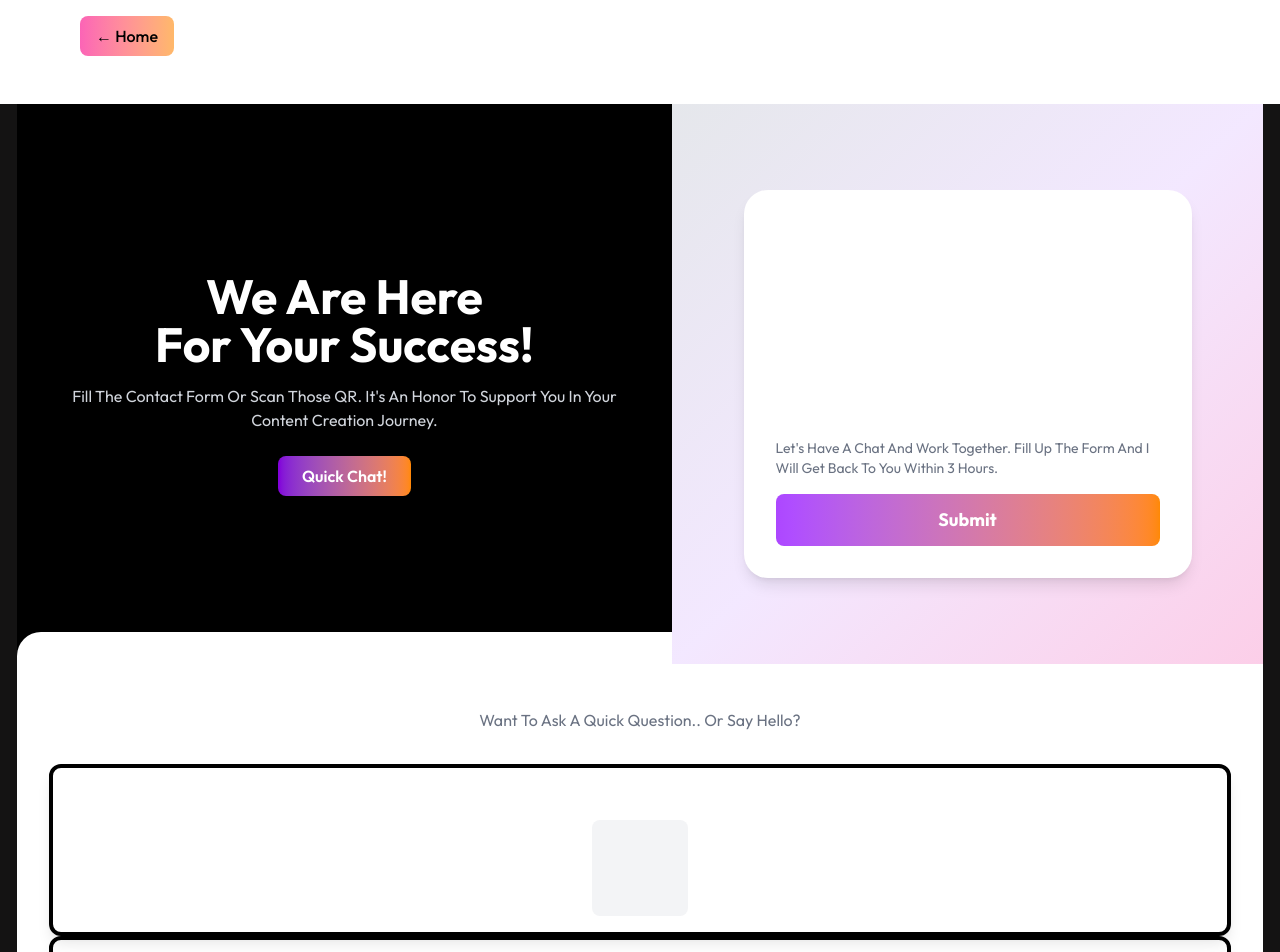
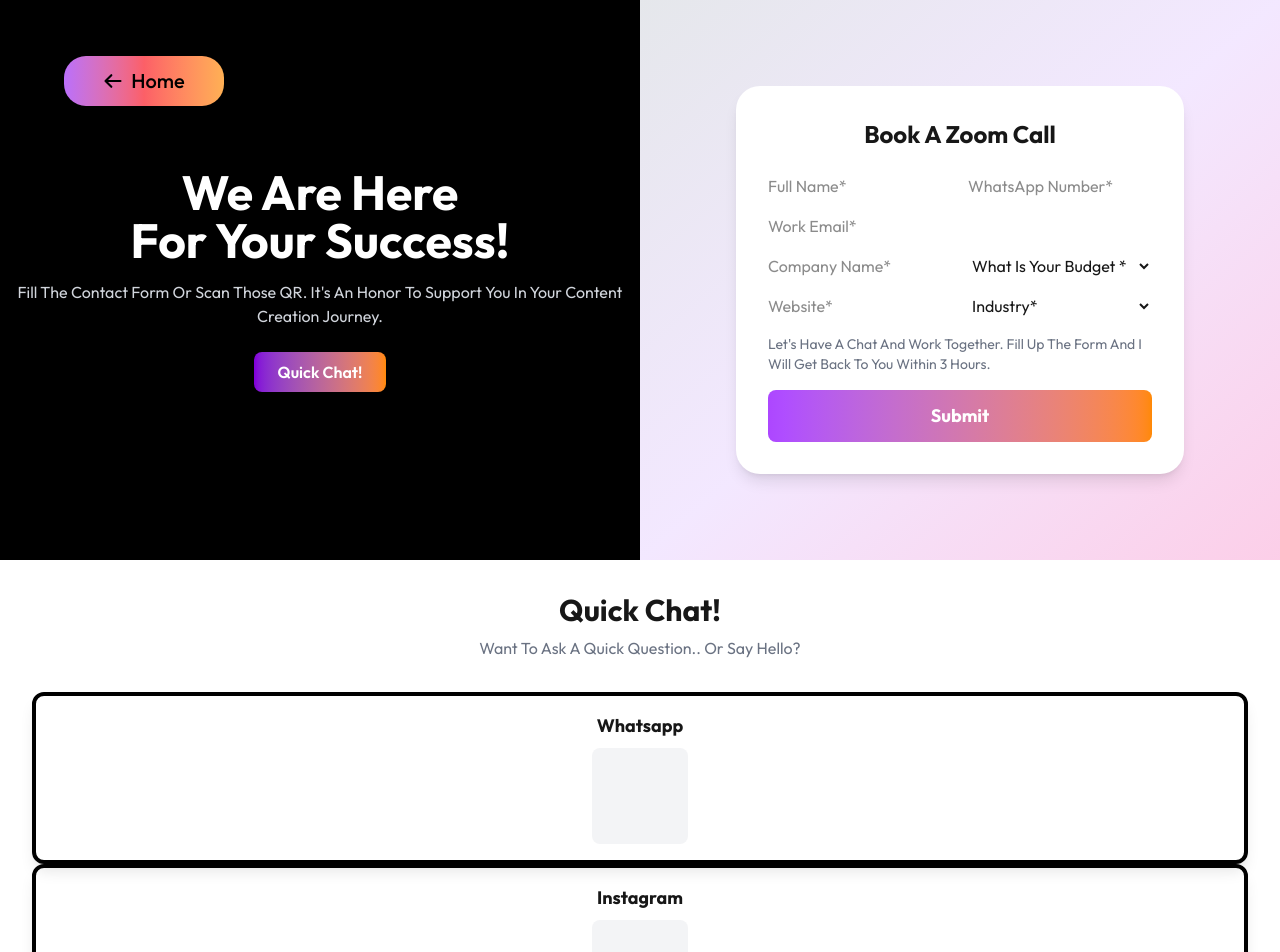
Before and after one commit to MoyasiGinko/SS-Media-website, a Next.js app: page /contact in a window 1280 px wide. Shown: the top 952 px of the page. Built offline with nearby package versions, Linux system fonts and the light colour scheme.

Commit message:
fix layout

```diff
--- a/app/(pages)/contact/page.tsx
+++ b/app/(pages)/contact/page.tsx
@@ -3,10 +3,8 @@ import React from "react";
 
 export default function Page() {
   return (
-    <div className="bg-[#141313] text-white min-h-screen flex flex-col">
-      <main className="flex-1 flex flex-col items-center ">
-        <ContactPage />
-      </main>
+    <div className="bg-[#141313]">
+      <ContactPage />
     </div>
   );
 }
--- /dev/null
+++ b/app/(site)/layout.tsx
@@ -0,0 +1,39 @@
+import type { Metadata } from "next";
+import "../globals.css";
+import Navbar from "@/components/main/header/Navbar";
+import Footer from "@/components/main/footer/Footer";
+import { Outfit, Syne } from "next/font/google";
+
+const geistSans = Outfit({
+  variable: "--font-geist-sans",
+  subsets: ["latin"],
+});
+
+const geistMono = Syne({
+  variable: "--font-geist-mono",
+  subsets: ["latin"],
+});
+
+export const metadata: Metadata = {
+  title: "Create Next App",
+  description: "Generated by create next app",
+};
+
+export default function RootLayout({
+  children,
+}: Readonly<{
+  children: React.ReactNode;
+}>) {
+  return (
+    <html lang="en">
+      <body
+        className={`${geistSans.variable} ${geistMono.variable} antialiased`}
+      >
+        <Navbar />
+
+        {children}
+        <Footer />
+      </body>
+    </html>
+  );
+}
--- a/components/common/HomeButton.tsx
+++ b/components/common/HomeButton.tsx
@@ -1,9 +1,23 @@
 import React from "react";
 export const BackHomeButton = () => {
   return (
-    <div className="max-w-6xl flex justify-start mx-auto p-4">
-      <button className="px-4 py-2 rounded-lg bg-gradient-to-r from-pink-400 to-orange-300 text-black font-medium mb-8 self-start">
-        ← Home
+    <div className="max-w-6xl fixed top-0 z-999 flex justify-start mx-auto pl-16 pt-14">
+      <button className="w-[160px] h-[50px] rounded-[22px] text-xl text-center bg-gradient-to-r from-[#BB6FFB] via-[#FC5F67] to-[#FFB054] text-black font-medium justify-center self-start flex items-center">
+        <svg
+          xmlns="http://www.w3.org/2000/svg"
+          className="h-5 w-5 mr-2"
+          fill="none"
+          viewBox="0 0 24 24"
+          stroke="currentColor"
+          strokeWidth={2.5}
+        >
+          <path
+            strokeLinecap="round"
+            strokeLinejoin="round"
+            d="M10 19l-7-7m0 0l7-7m-7 7h18"
+          />
+        </svg>
+        Home
       </button>
     </div>
   );
--- a/components/contact/cta/QuickChatSection.tsx
+++ b/components/contact/cta/QuickChatSection.tsx
@@ -2,7 +2,7 @@ import QRCodeCard from "./QRcard";
 
 const QuickChatSection: React.FC = () => {
   return (
-    <div className="bg-white rounded-t-3xl mt-[-2rem] p-8">
+    <div className="bg-white  p-8">
       <h2 className="text-3xl font-bold text-center mb-2">Quick Chat!</h2>
       <p className="text-center text-gray-500 mb-8">
         Want To Ask A Quick Question.. Or Say Hello?
--- a/components/contact/index.tsx
+++ b/components/contact/index.tsx
@@ -5,11 +5,11 @@ import QuickChatSection from "@/components/contact/cta/QuickChatSection";
 
 export default function ContactPage() {
   return (
-    <div className="min-h-screen bg-black">
+    <div className="min-h-screen bg-black relative ">
       {/* Top Section: Split Layout */}
-      <div className="flex flex-col md:flex-row min-h-[70vh]">
+      <div className="flex -z-0 flex-col md:flex-row min-h-[70vh]">
         {/* Left: Intro */}
-        <div className="flex-1 flex flex-col items-center justify-center p-8">
+        <div className="flex-1 flex flex-col items-center justify-center">
           <ContactIntro />
         </div>
         {/* Right: Form */}
@@ -18,7 +18,9 @@ export default function ContactPage() {
         </div>
       </div>
       {/* Bottom: Quick Chat */}
-      <QuickChatSection />
+      <div className="">
+        <QuickChatSection />
+      </div>
     </div>
   );
 }
--- a/components/main/footer/Footer.tsx
+++ b/components/main/footer/Footer.tsx
@@ -33,7 +33,7 @@ const Footer = () => {
   ];
 
   return (
-    <footer className="w-full bg-[#181818] text-gray-400 pt-16 pb-8 px-4 mt-16 border-t border-gray-800">
+    <footer className="w-full bg-[#181818] text-gray-400 pt-16 pb-8 px-4 border-t border-gray-800">
       <div className="max-w-6xl mx-auto">
         {/* Top Footer Section */}
         <div className="flex flex-col md:flex-row justify-between gap-10 mb-12">
```
